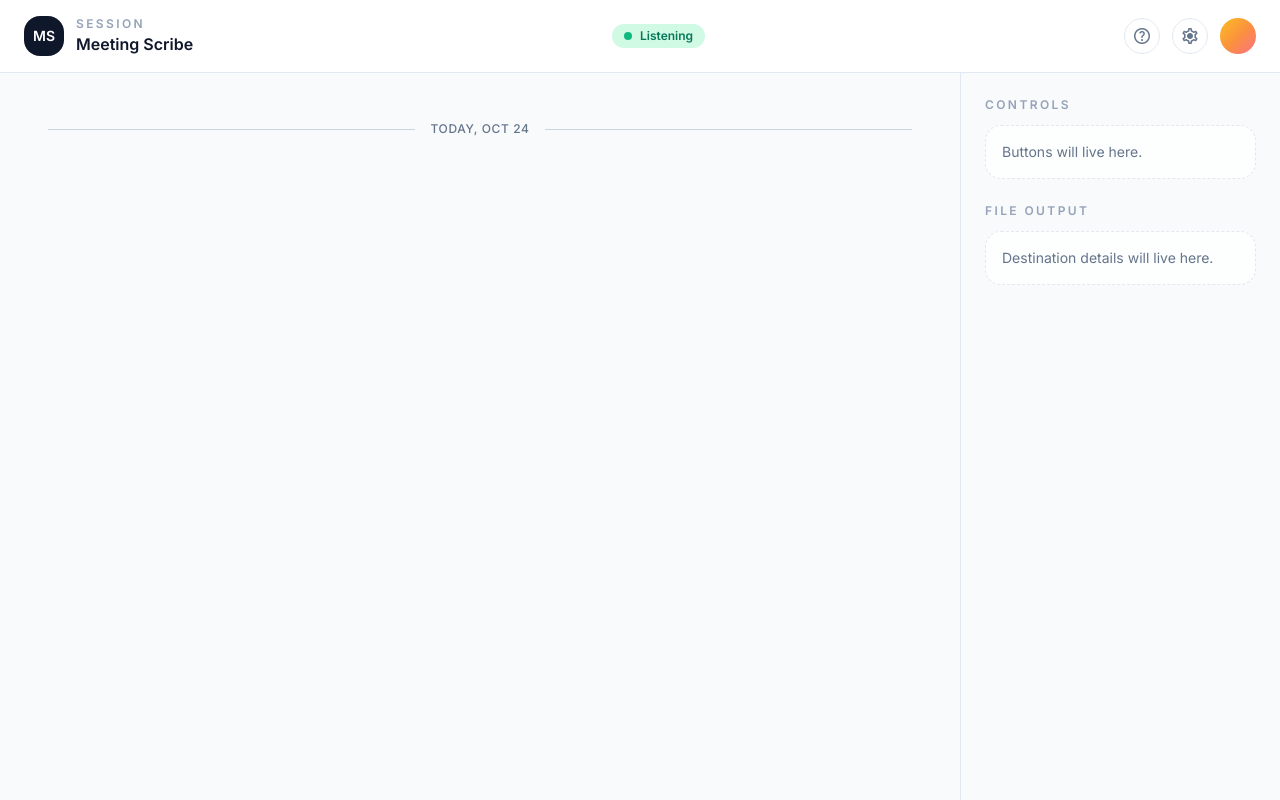
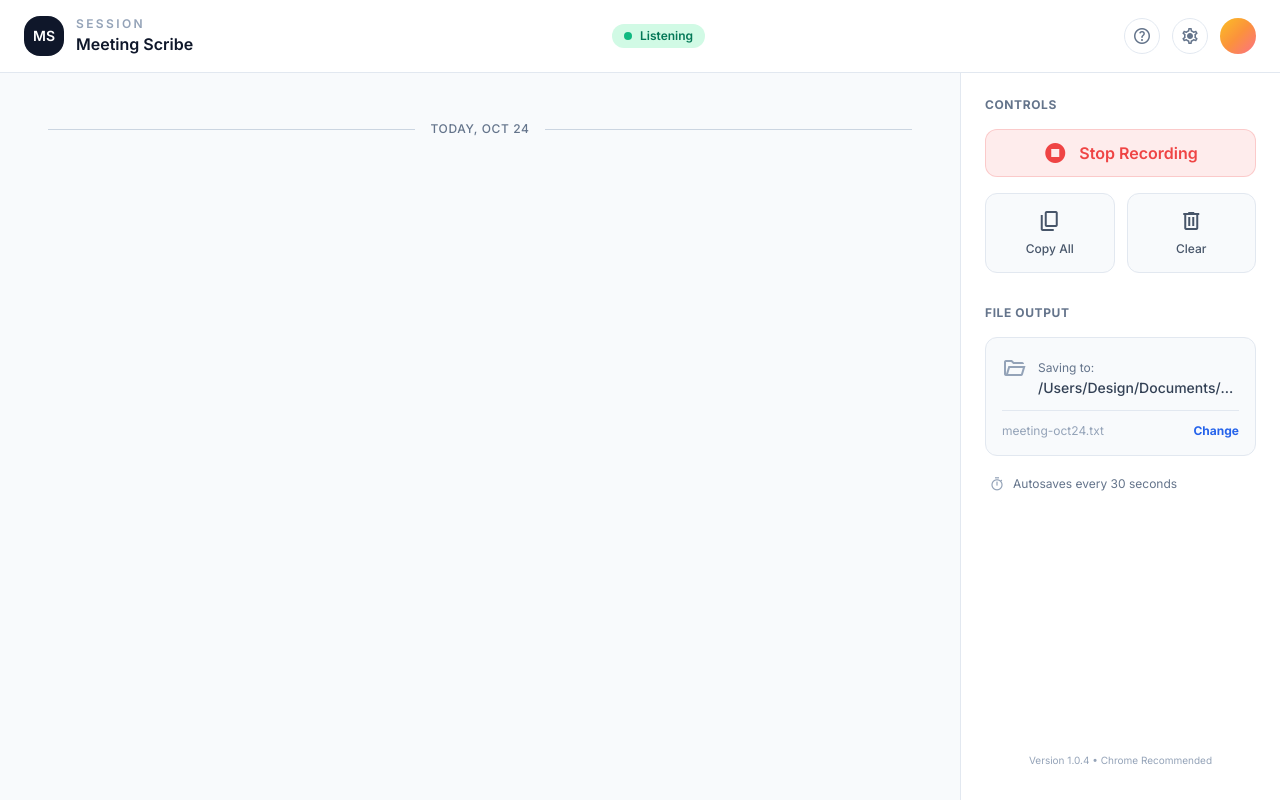
Before and after one commit to jchen0824/speech-to-text, a React (Vite) app: page / in a window 1280 px wide. Built offline with nearby package versions, Linux system fonts and the light colour scheme.

Commit message:
feat: add controls, file output, and toast

```diff
--- a/src/App.tsx
+++ b/src/App.tsx
@@ -8,7 +8,11 @@ function App() {
       <TopBar />
       <main className="flex flex-1">
         <TranscriptPane />
-        <Sidebar />
+        <Sidebar
+          isListening
+          filePath="/Users/Design/Documents/Notes"
+          fileName="meeting-oct24.txt"
+        />
       </main>
     </div>
   );
--- /dev/null
+++ b/src/components/ControlsPanel.tsx
@@ -0,0 +1,60 @@
+type ControlsPanelProps = {
+  isListening: boolean;
+  onStart?: () => void;
+  onStop?: () => void;
+  onCopyAll?: () => void;
+  onClear?: () => void;
+};
+
+const ControlsPanel = ({
+  isListening,
+  onStart,
+  onStop,
+  onCopyAll,
+  onClear,
+}: ControlsPanelProps) => {
+  const primaryLabel = isListening ? "Stop Recording" : "Start Recording";
+  const primaryIcon = isListening ? "stop_circle" : "mic";
+  const primaryClasses = isListening
+    ? "bg-red-500/10 text-red-500 border border-red-500/20 hover:bg-red-500/20"
+    : "bg-blue-600 text-white border border-blue-600/20 hover:bg-blue-700";
+
+  return (
+    <div className="flex flex-col gap-4">
+      <button
+        className={`group flex h-12 w-full items-center justify-center gap-3 rounded-xl transition-all ${primaryClasses}`}
+        type="button"
+        onClick={isListening ? onStop : onStart}
+      >
+        <span
+          className="material-symbols-outlined transition-transform group-hover:scale-110"
+          style={{ fontVariationSettings: "'FILL' 1" }}
+        >
+          {primaryIcon}
+        </span>
+        <span className="font-semibold">{primaryLabel}</span>
+      </button>
+
+      <div className="grid grid-cols-2 gap-3">
+        <button
+          className="flex h-20 flex-col items-center justify-center gap-2 rounded-xl border border-slate-200 bg-slate-50 text-slate-600 transition-colors hover:bg-slate-100"
+          type="button"
+          onClick={onCopyAll}
+        >
+          <span className="material-symbols-outlined">content_copy</span>
+          <span className="text-xs font-medium">Copy All</span>
+        </button>
+        <button
+          className="flex h-20 flex-col items-center justify-center gap-2 rounded-xl border border-slate-200 bg-slate-50 text-slate-600 transition-colors hover:border-red-200 hover:bg-red-50 hover:text-red-600"
+          type="button"
+          onClick={onClear}
+        >
+          <span className="material-symbols-outlined">delete</span>
+          <span className="text-xs font-medium">Clear</span>
+        </button>
+      </div>
+    </div>
+  );
+};
+
+export default ControlsPanel;
--- /dev/null
+++ b/src/components/FileOutputCard.tsx
@@ -0,0 +1,39 @@
+type FileOutputCardProps = {
+  filePath: string;
+  fileName: string;
+  onChange?: () => void;
+};
+
+const FileOutputCard = ({ filePath, fileName, onChange }: FileOutputCardProps) => {
+  return (
+    <div className="flex flex-col gap-3 rounded-xl border border-slate-200 bg-slate-50 p-4">
+      <div className="flex items-start gap-3">
+        <span className="material-symbols-outlined mt-0.5 text-slate-400">
+          folder_open
+        </span>
+        <div className="min-w-0">
+          <span className="text-xs text-slate-500">Saving to:</span>
+          <span
+            className="block truncate text-sm font-medium text-slate-700"
+            title={filePath}
+          >
+            {filePath}
+          </span>
+        </div>
+      </div>
+      <div className="h-px w-full bg-slate-200" />
+      <div className="flex items-center justify-between">
+        <span className="text-xs text-slate-400">{fileName}</span>
+        <button
+          className="text-xs font-bold text-blue-600 transition-colors hover:text-blue-500"
+          type="button"
+          onClick={onChange}
+        >
+          Change
+        </button>
+      </div>
+    </div>
+  );
+};
+
+export default FileOutputCard;
--- a/src/components/Sidebar.tsx
+++ b/src/components/Sidebar.tsx
@@ -1,23 +1,66 @@
-const Sidebar = () => {
+import ControlsPanel from "./ControlsPanel";
+import FileOutputCard from "./FileOutputCard";
+
+type SidebarProps = {
+  isListening: boolean;
+  filePath: string;
+  fileName: string;
+  onStart?: () => void;
+  onStop?: () => void;
+  onCopyAll?: () => void;
+  onClear?: () => void;
+  onChangeFile?: () => void;
+};
+
+const Sidebar = ({
+  isListening,
+  filePath,
+  fileName,
+  onStart,
+  onStop,
+  onCopyAll,
+  onClear,
+  onChangeFile,
+}: SidebarProps) => {
   return (
-    <aside className="hidden w-80 flex-col gap-6 border-l border-slate-200 bg-slate-50 px-6 py-6 lg:flex">
-      <section className="space-y-3">
-        <h2 className="text-xs font-semibold uppercase tracking-[0.2em] text-slate-400">
-          Controls
-        </h2>
-        <div className="rounded-2xl border border-dashed border-slate-200 bg-white/70 p-4 text-sm text-slate-500">
-          Buttons will live here.
+    <aside className="hidden w-80 flex-col border-l border-slate-200 bg-white lg:flex">
+      <div className="flex h-full flex-col gap-8 p-6">
+        <section className="flex flex-col gap-4">
+          <h2 className="text-xs font-bold uppercase tracking-wider text-slate-500">
+            Controls
+          </h2>
+          <ControlsPanel
+            isListening={isListening}
+            onStart={onStart}
+            onStop={onStop}
+            onCopyAll={onCopyAll}
+            onClear={onClear}
+          />
+        </section>
+
+        <section className="flex flex-col gap-4">
+          <h2 className="text-xs font-bold uppercase tracking-wider text-slate-500">
+            File Output
+          </h2>
+          <FileOutputCard
+            filePath={filePath}
+            fileName={fileName}
+            onChange={onChangeFile}
+          />
+          <div className="flex items-center gap-2 px-1 text-xs text-slate-500">
+            <span className="material-symbols-outlined text-base text-slate-400">
+              timer
+            </span>
+            Autosaves every 30 seconds
+          </div>
+        </section>
+
+        <div className="flex-1" />
+
+        <div className="pb-2 text-center text-[10px] text-slate-400">
+          Version 1.0.4 • Chrome Recommended
         </div>
-      </section>
-
-      <section className="space-y-3">
-        <h2 className="text-xs font-semibold uppercase tracking-[0.2em] text-slate-400">
-          File Output
-        </h2>
-        <div className="rounded-2xl border border-dashed border-slate-200 bg-white/70 p-4 text-sm text-slate-500">
-          Destination details will live here.
-        </div>
-      </section>
+      </div>
     </aside>
   );
 };
--- /dev/null
+++ b/src/components/Toast.tsx
@@ -0,0 +1,24 @@
+type ToastProps = {
+  message: string;
+  isOpen: boolean;
+};
+
+const Toast = ({ message, isOpen }: ToastProps) => {
+  if (!isOpen) {
+    return null;
+  }
+
+  return (
+    <div className="fixed bottom-6 left-1/2 z-50 flex -translate-x-1/2 items-center gap-3 rounded-full bg-slate-900 px-4 py-3 text-white shadow-2xl">
+      <span
+        className="material-symbols-outlined text-green-400"
+        style={{ fontVariationSettings: "'FILL' 1" }}
+      >
+        check_circle
+      </span>
+      <span className="text-sm font-medium">{message}</span>
+    </div>
+  );
+};
+
+export default Toast;
```
Also changed, not shown: 1 other file (tests, documents, lock files or other folders).
